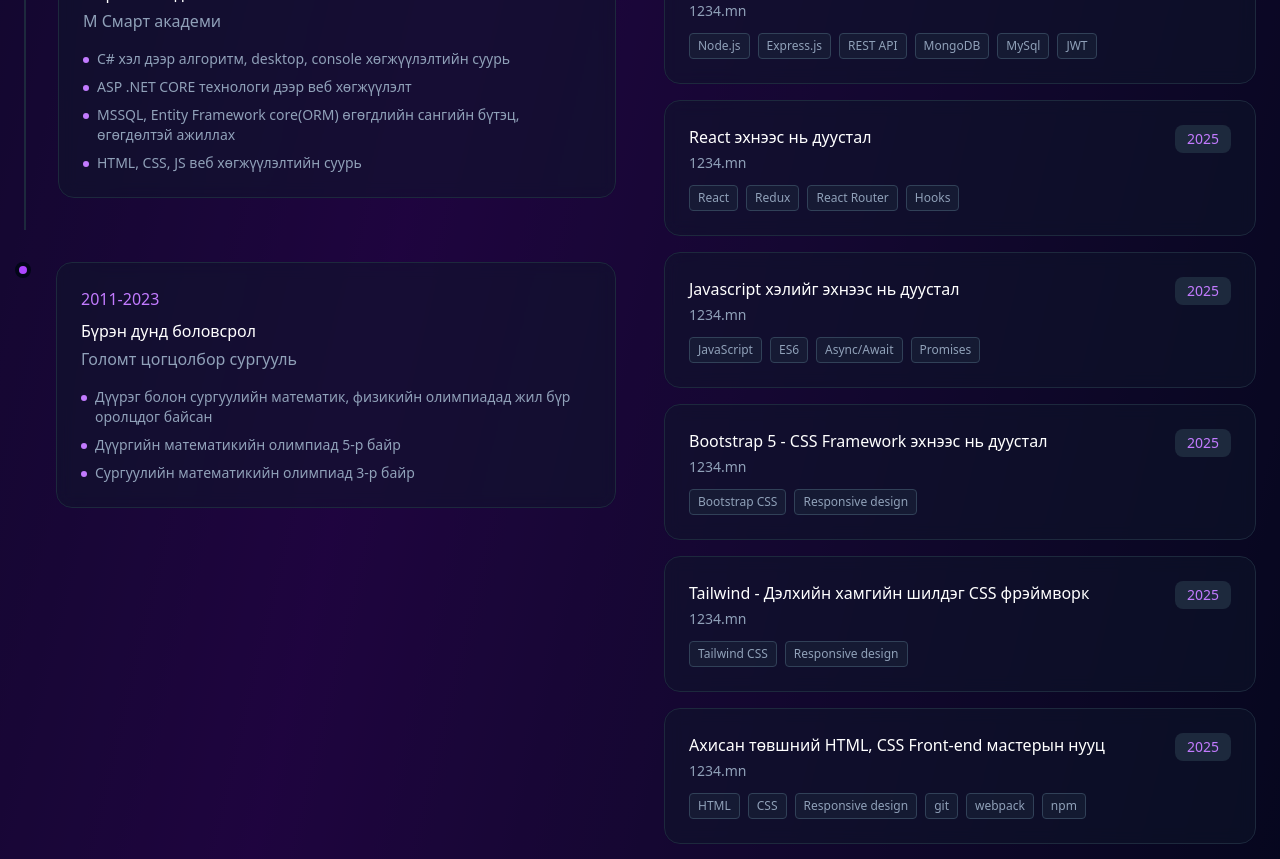
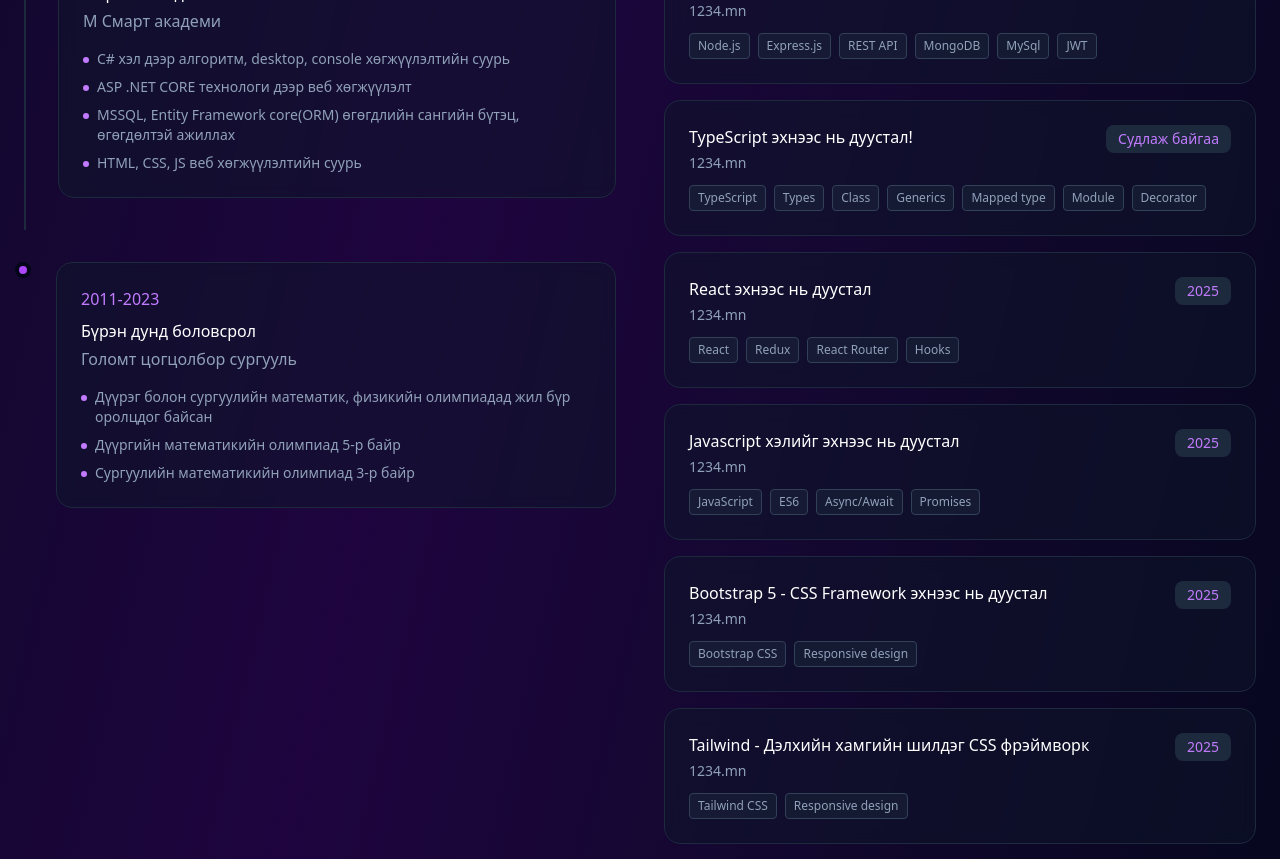
Before and after one commit to Enkhbayar-developer/PortfolioV2, a React (Vite) app: page / in a window 1280 px wide. Shown: the part 3420-4279 px from the top of the page. Built offline with nearby package versions, Linux system fonts and the light colour scheme.

Commit message:
added one learning certificate to education

```diff
--- a/src/components/Education/index.jsx
+++ b/src/components/Education/index.jsx
@@ -30,6 +30,20 @@ const certificates = [
     issuer: "1234.mn",
     year: "Судлаж байгаа",
     skills: ["Node.js", "Express.js", "REST API", "MongoDB", "MySql", "JWT"],
+  },
+  {
+    name: "TypeScript эхнээс нь дуустал!",
+    issuer: "1234.mn",
+    year: "Судлаж байгаа",
+    skills: [
+      "TypeScript",
+      "Types",
+      "Class",
+      "Generics",
+      "Mapped type",
+      "Module",
+      "Decorator",
+    ],
   },
   {
     name: "React эхнээс нь дуустал",
```
